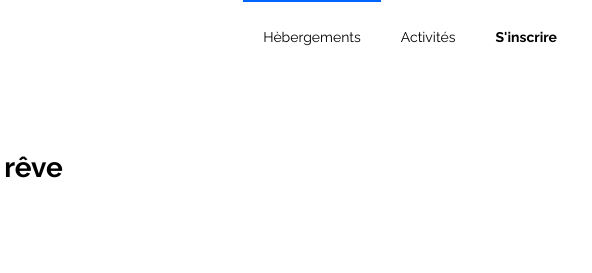
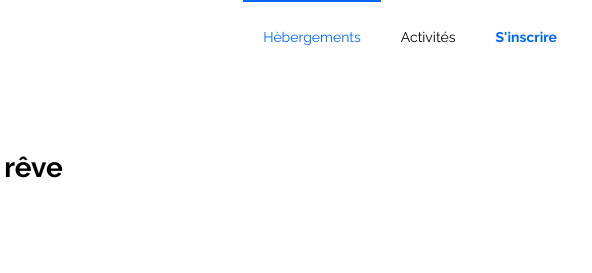
Before and after one commit to RomiMatei/RominaMatei_2_21122020, a plain HTML site: page index.html in a window 1280 px wide. Shown: the top 273 px of the page, 688-1280 px from the left. Drawn offline with Linux system fonts and the light colour scheme.

Commit message:
Correction couleur menu nav

```diff
--- a/main.css
+++ b/main.css
@@ -65,9 +65,9 @@ nav {
     color: black;
 }
 
-.nav-content .inscrire .hebergements a {
-    color: #0065fc;
-}
+.nav-content .inscrire a, .nav-content .hebergements a {
+     color: #0065fc;
+ }
 
 .logo-nav {
     flex: 1 0 auto;
```
